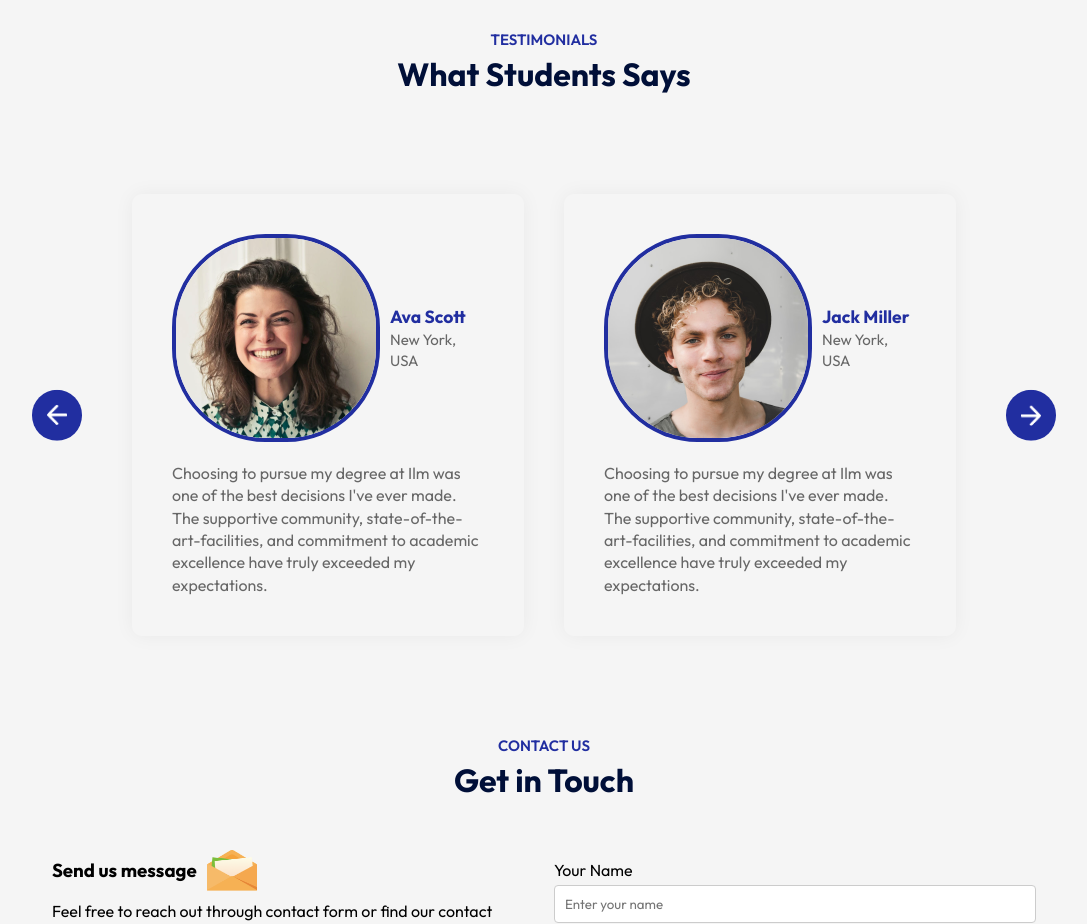
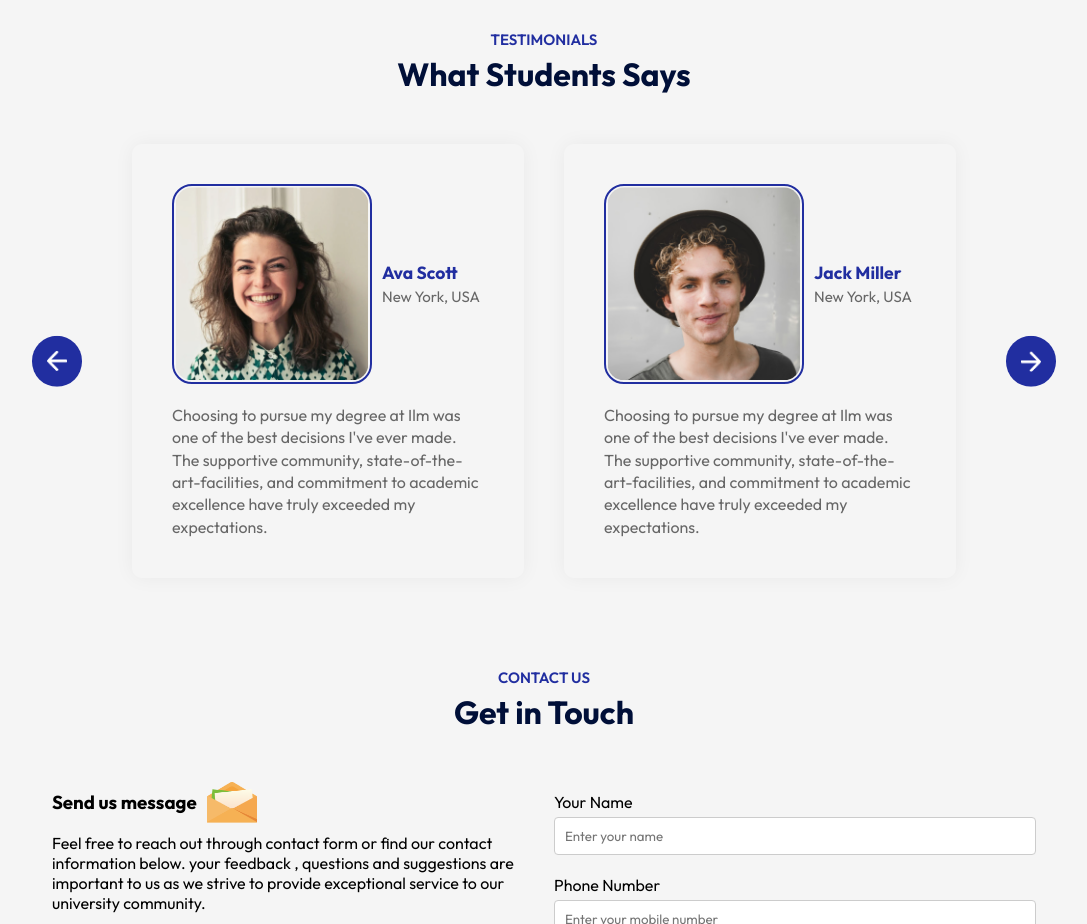
Before and after one commit to Samir-Mulla/Educational-website, a React (Vite) app: page / in a window 1280 px wide. Shown: the part 2520-3444 px from the top of the page, without its empty margins (96-1183 px from the left). Built offline with nearby package versions, Linux system fonts and the light colour scheme.

Commit message:
style : refactor

```diff
--- a/src/components/Testimonials/Testimonials.css
+++ b/src/components/Testimonials/Testimonials.css
@@ -1,5 +1,5 @@
 .testimonials {
-  margin: 80px auto;
+  /* margin: 10px auto; */
   padding: 0 80px;
   position: relative;
 }
@@ -52,10 +52,11 @@
 }
 
 .slide img {
-  /* width: 65px; */
-  border-radius: 45%;
+  width: 200px;
+  border-radius: 10%;
   margin-right: 10px;
-  border: 4px solid #212ea0;
+  border: 2px solid #212ea0;
+  padding: .1rem;
 }
 .user-info {
   display: flex;
```
